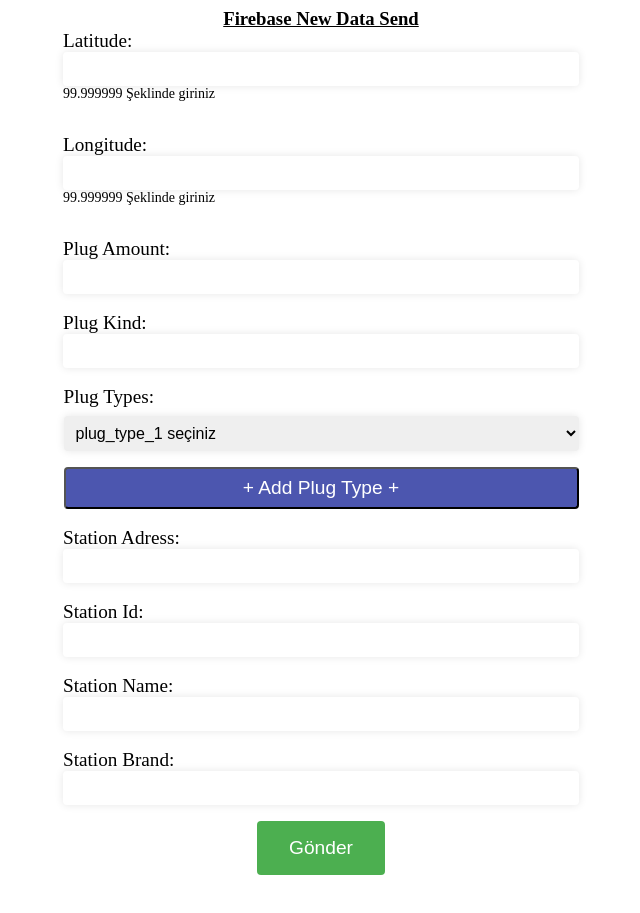
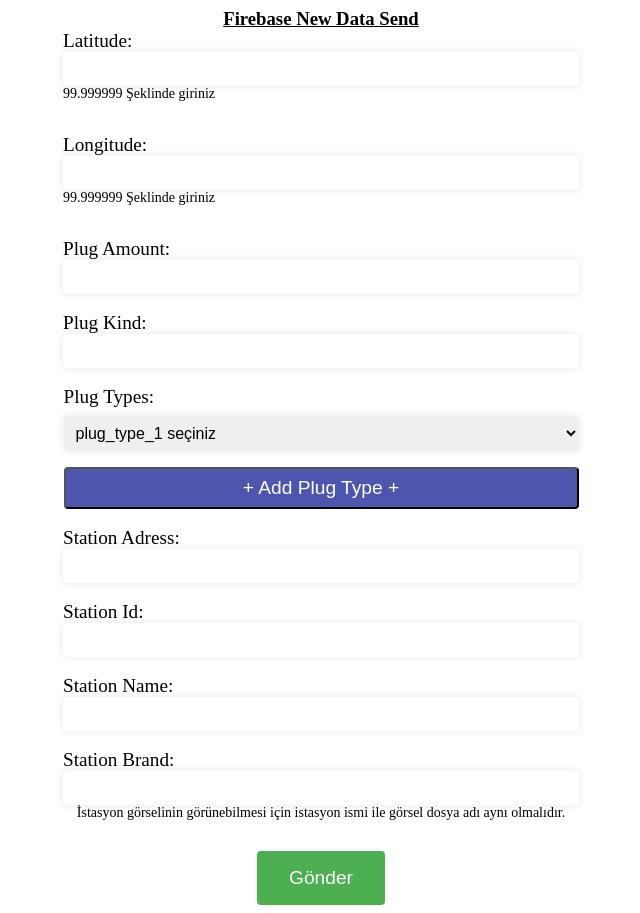
Before and after one commit to dincerulker/firebasepush, a React (Create React App) app: page / in a window 1280 px wide. Shown: the whole page, without its empty margins (319-959 px from the left). Before the commit the page ends 883 px from the top, so only its background shows below. Built offline with nearby package versions, Linux system fonts and the light colour scheme.

Commit message:
note added

```diff
--- a/src/App.js
+++ b/src/App.js
@@ -157,6 +157,7 @@
           Station Brand:
           <input type="text" value={station_brands} onChange={(e) => setStationBrands(e.target.value)} required />
         </label>
+        <p>İstasyon görselinin görünebilmesi için istasyon ismi ile görsel dosya adı aynı olmalıdır.</p>
         <button type="submit">Gönder</button>
       </form>
     </div>
```
